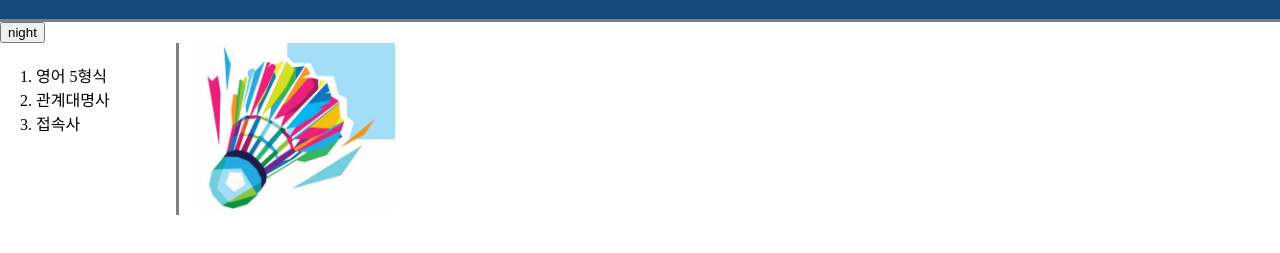
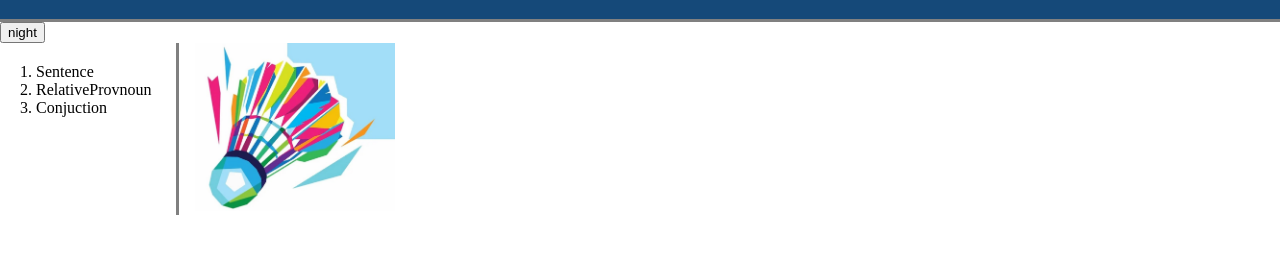
Before and after one commit to onegate21/git_first, a plain HTML site: page index.html in a window 1280 px wide. Shown: the part 65-318 px from the top of the page. Drawn offline with nearby package versions, Linux system fonts and the light colour scheme.

Commit message:
Add files via upload

```diff
--- a/index.html
+++ b/index.html
@@ -26,21 +26,21 @@
                             document.querySelector('articl_').innerHTML = text;
                         })
                     });
-                    ">영어 5형식</a></li>
+                    ">Sentence</a></li>
                 <li><a onclick="
                     fetch('07.relativep.htm').then(function(response){
                         response.text().then(function(text){
                             document.querySelector('articl_').innerHTML = text;
                         })
                     });
-                    ">관계대명사</a></li>
+                    ">RelativeProvnoun</a></li>
                 <li><a onclick="
                     fetch('09.conjunction.htm').then(function(response){
                         response.text().then(function(text){
                             document.querySelector('articl_').innerHTML = text;
                         })
                     });
-                    ">접속사</a></li>
+                    ">Conjuction</a></li>
             </ol>
             <div id="article">
                 <articl_></articl_>
```
